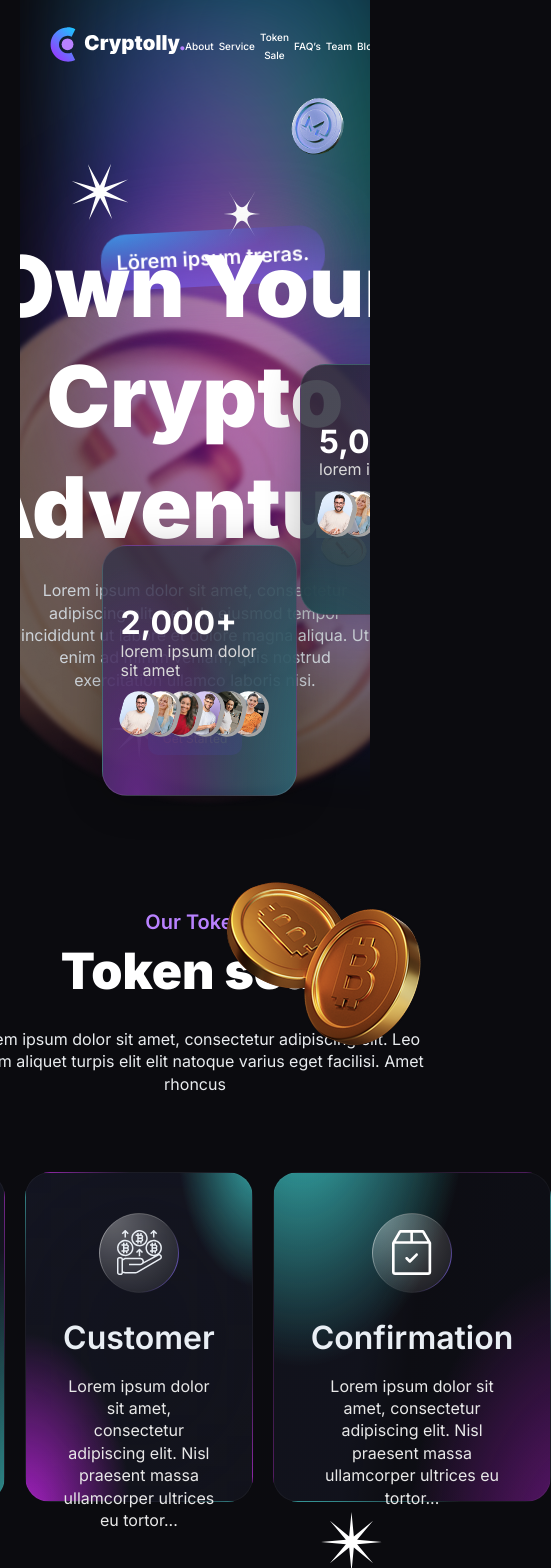
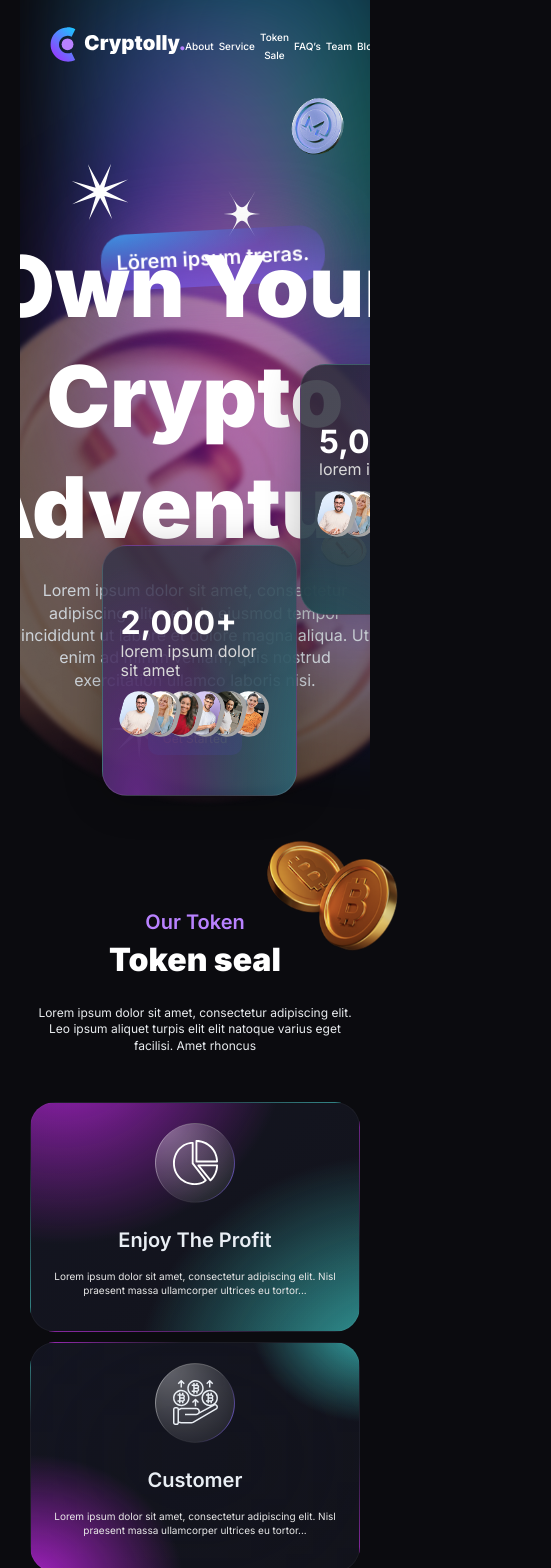
Before and after one commit to AlinesaSabo/test-task, a React (Vite) app: page / in a window 390 px wide. Shown: the top 1568 px of the page, 551 px wide, since content can reach past the window. Built offline with nearby package versions, Linux system fonts and the light colour scheme.

Commit message:
add media section tokensale

```diff
--- a/src/components/TokenCard/TokenCard.module.css
+++ b/src/components/TokenCard/TokenCard.module.css
@@ -96,3 +96,79 @@
   text-align: center;
   color: #e8e8e8;
 }
+
+@media (max-width: 1280px) {
+  .card {
+    height: 310px;
+  }
+
+  .content {
+    padding: 35px 30px;
+  }
+
+  .title {
+    font-size: 30px;
+  }
+
+  .description {
+    font-size: 15px;
+  }
+}
+
+/* ======= 📱 1024px (Планшеты) ======= */
+@media (max-width: 1024px) {
+  .card {
+    height: 280px;
+  }
+
+  .content {
+    padding: 30px 25px;
+  }
+
+  .title {
+    font-size: 28px;
+  }
+
+  .description {
+    font-size: 14px;
+  }
+}
+
+/* ======= 📱 768px (Маленькие планшеты) ======= */
+@media (max-width: 768px) {
+  .card {
+    height: 250px;
+  }
+
+  .content {
+    padding: 25px 20px;
+  }
+
+  .title {
+    font-size: 26px;
+  }
+
+  .description {
+    font-size: 13px;
+  }
+}
+
+/* ======= 📱 480px (Мобильные) ======= */
+@media (max-width: 480px) {
+  .card {
+    height: 230px;
+    width: 100%;
+  }
+
+  .content {
+    padding: 20px 15px;
+  }
+
+  .title {
+    font-size: 20px;
+  }
+
+  .description {
+    font-size: 10px;
+  }
+}
--- a/src/components/TokenSale/TokenSale.module.css
+++ b/src/components/TokenSale/TokenSale.module.css
@@ -55,3 +55,113 @@
   bottom: -70px;
   right: -12px;
 }
+
+@media (max-width: 1280px) {
+  .description {
+    width: 450px;
+  }
+
+  .cards {
+    gap: 15px;
+    margin-top: 80px;
+  }
+
+  .TokenIMG {
+    top: -50px;
+    right: -50px;
+    max-width: 90%;
+  }
+
+  .Star {
+    bottom: -60px;
+    right: -10px;
+  }
+}
+
+/* ======= 📱 1024px (Планшеты) ======= */
+@media (max-width: 1024px) {
+  .description {
+    width: 400px;
+  }
+
+  .description h2 {
+    font-size: 42px;
+  }
+
+  .description p {
+    font-size: 14px;
+  }
+
+  .cards {
+    flex-wrap: wrap;
+    justify-content: center;
+    gap: 10px;
+    margin-top: 60px;
+  }
+
+  .TokenIMG {
+    top: -40px;
+    right: -40px;
+    max-width: 85%;
+  }
+
+  .Star {
+    bottom: -50px;
+    right: -5px;
+  }
+}
+
+/* ======= 📱 768px (Маленькие планшеты) ======= */
+@media (max-width: 768px) {
+  .description {
+    width: 350px;
+  }
+
+  .description h2 {
+    font-size: 38px;
+  }
+
+  .description p {
+    font-size: 14px;
+  }
+
+  .cards {
+    flex-wrap: wrap;
+    justify-content: center;
+    margin-top: 40px;
+  }
+
+  .TokenIMG {
+    width: 150px;
+  }
+
+  .Star {
+    bottom: -30px;
+  }
+}
+
+/* ======= 📱 480px (Мобильные) ======= */
+@media (max-width: 480px) {
+  .description {
+    width: 100%;
+  }
+
+  .description h2 {
+    font-size: 32px;
+  }
+
+  .description p {
+    font-size: 12px;
+  }
+
+  .cards {
+    flex-wrap: wrap;
+    justify-content: center;
+    margin-top: 30px;
+  }
+
+  .TokenIMG {
+    top: -10%;
+    width: 150px;
+  }
+}
```
